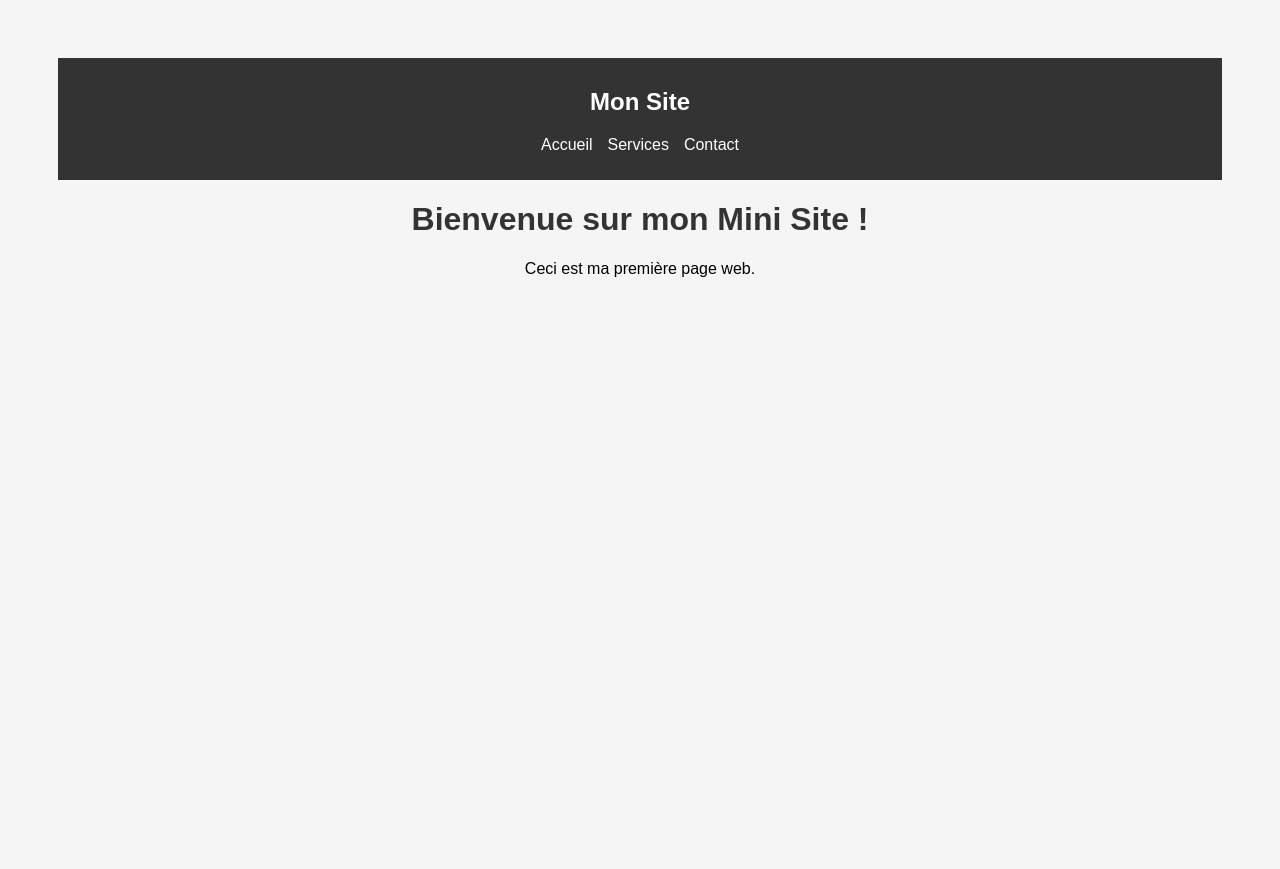
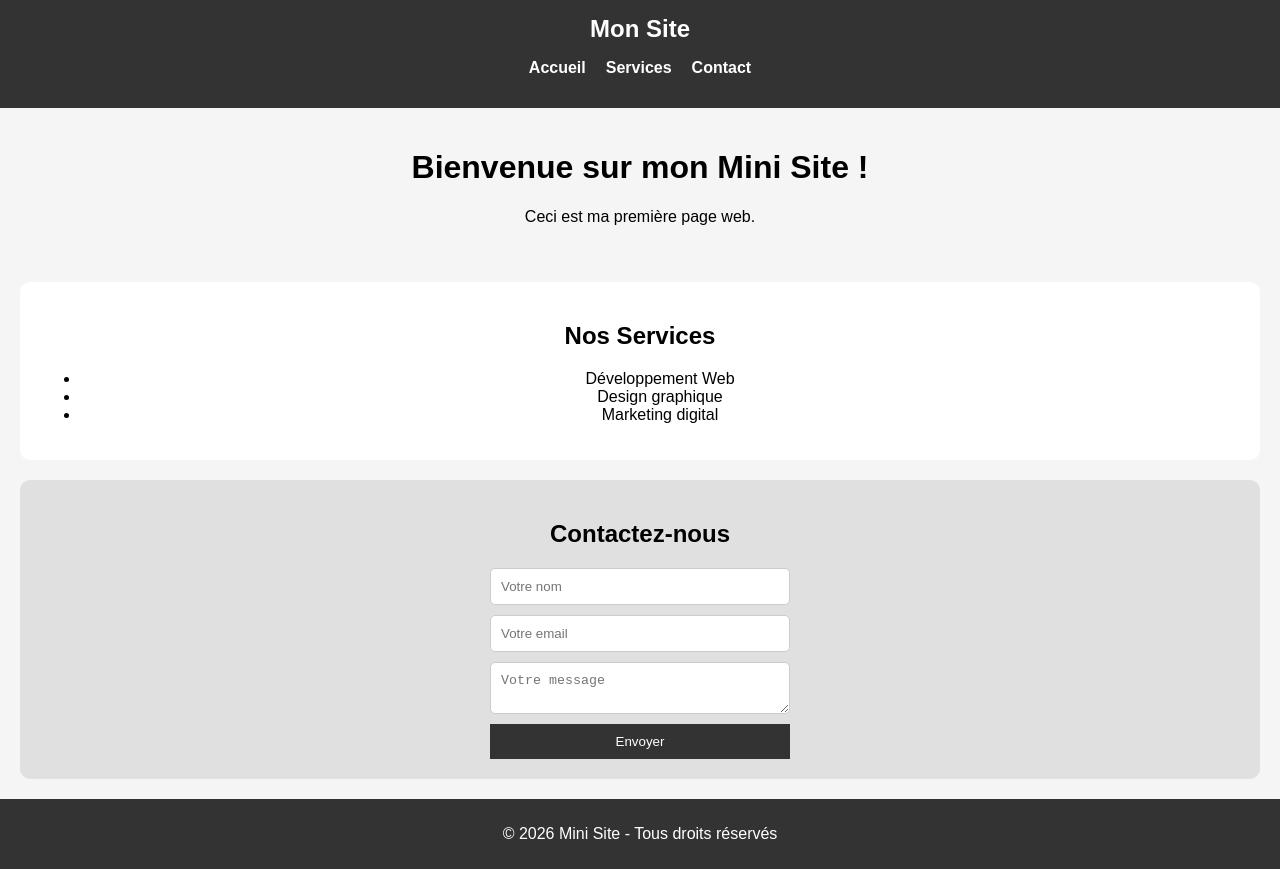
Before and after one commit to bayramjridi0-spec/mini-site, a plain HTML site: page html/index.html in a window 1280 px wide. Before the commit the page ends 800 px from the top, so only its background shows below. Drawn offline with Linux system fonts and the light colour scheme.

Commit message:
feat: complete website with services, contact and footer

```diff
--- a/css/style.css
+++ b/css/style.css
@@ -1,37 +1,82 @@
-/* style.css */
-
-/* Style global du body */
 body {
     font-family: Arial, sans-serif;
+    margin: 0;
     background-color: #f5f5f5;
     text-align: center;
-    padding: 50px;
 }
 
 /* Navbar */
 nav {
     background-color: #333;
-    padding: 10px;
+    padding: 15px;
 }
 
 nav h2 {
     color: white;
+    margin: 0;
 }
 
 nav ul {
     list-style: none;
     display: flex;
     justify-content: center;
-    gap: 15px;
+    gap: 20px;
     padding: 0;
 }
 
 nav a {
     color: white;
     text-decoration: none;
+    font-weight: bold;
 }
 
-/* Contenu principal */
-h1 {
-    color: #333;
+/* Main */
+main {
+    padding: 20px;
 }
+
+/* Services */
+#services {
+    background-color: white;
+    margin: 20px;
+    padding: 20px;
+    border-radius: 10px;
+}
+
+/* Contact */
+#contact {
+    background-color: #e0e0e0;
+    margin: 20px;
+    padding: 20px;
+    border-radius: 10px;
+}
+
+#contact form {
+    display: flex;
+    flex-direction: column;
+    gap: 10px;
+    max-width: 300px;
+    margin: auto;
+}
+
+#contact input,
+#contact textarea {
+    padding: 10px;
+    border-radius: 5px;
+    border: 1px solid #ccc;
+}
+
+#contact button {
+    background-color: #333;
+    color: white;
+    padding: 10px;
+    border: none;
+    cursor: pointer;
+}
+
+/* Footer */
+footer {
+    background-color: #333;
+    color: white;
+    padding: 10px;
+}
--- a/html/index.html
+++ b/html/index.html
@@ -9,14 +9,14 @@
 
 <body>
 
-    <!-- Navbar en haut -->
+    <!-- Navbar -->
     <header>
         <nav>
             <h2>Mon Site</h2>
             <ul>
                 <li><a href="#">Accueil</a></li>
-                <li><a href="#">Services</a></li>
-                <li><a href="#">Contact</a></li>
+                <li><a href="#services">Services</a></li>
+                <li><a href="#contact">Contact</a></li>
             </ul>
         </nav>
     </header>
@@ -27,7 +27,33 @@
         <p>Ceci est ma première page web.</p>
     </main>
 
-    <!-- JS toujours à la fin -->
+    <!-- Section Services -->
+    <section id="services">
+        <h2>Nos Services</h2>
+        <ul>
+            <li>Développement Web</li>
+            <li>Design graphique</li>
+            <li>Marketing digital</li>
+        </ul>
+    </section>
+
+    <!-- Section Contact -->
+    <section id="contact">
+        <h2>Contactez-nous</h2>
+        <form>
+            <input type="text" placeholder="Votre nom" required>
+            <input type="email" placeholder="Votre email" required>
+            <textarea placeholder="Votre message" required></textarea>
+            <button type="submit">Envoyer</button>
+        </form>
+    </section>
+
+    <!-- Footer -->
+    <footer>
+        <p>&copy; 2026 Mini Site - Tous droits réservés</p>
+    </footer>
+
+    <!-- JS -->
     <script src="../js/script.js"></script>
 
 </body>
```
